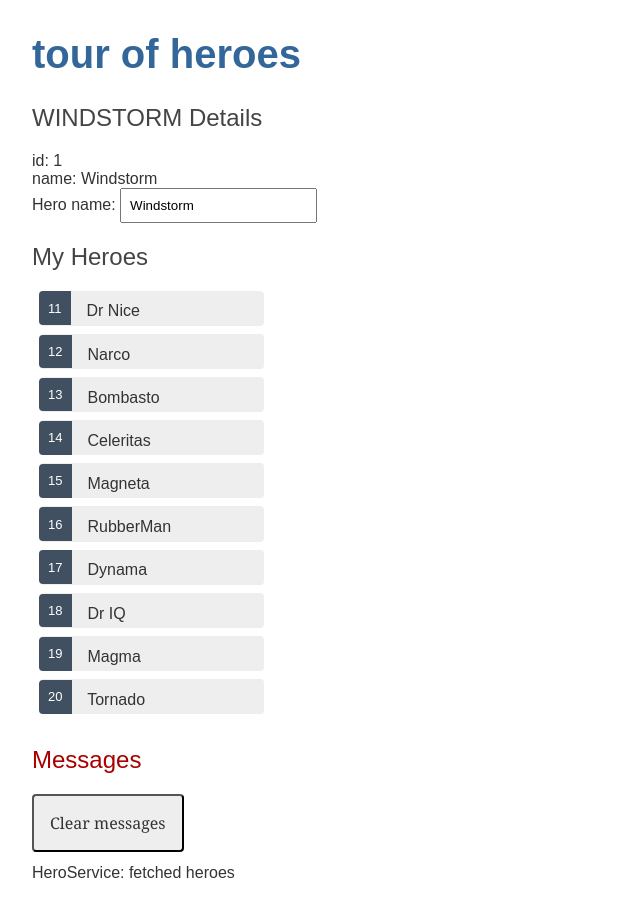
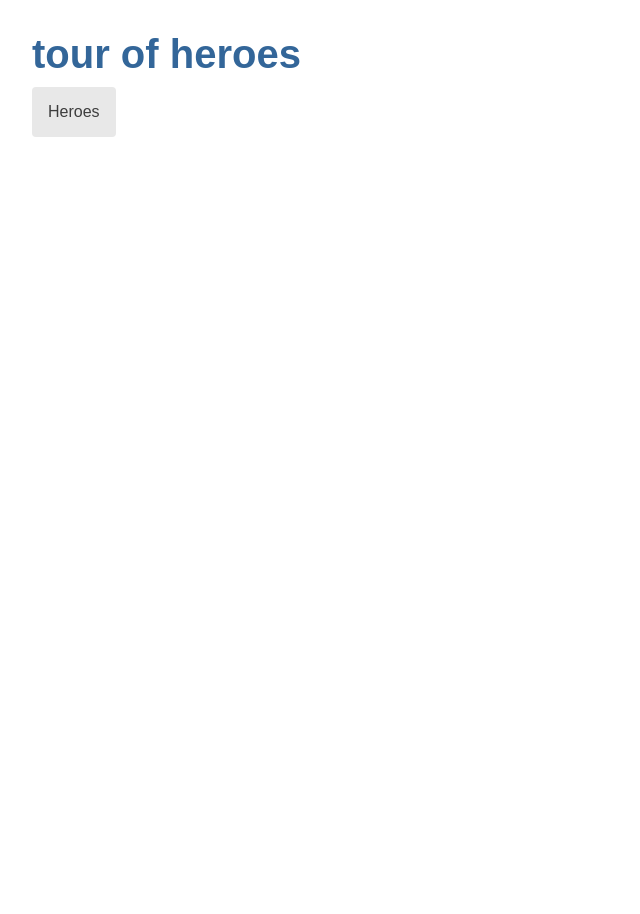
Before and after one commit to bobozzben/angular-tour-of-heroes, an Angular app: page / in a window 1280 px wide. Shown: the whole page, without its empty margins (0-640 px from the left). After the commit the page ends 800 px from the top, so only its background shows below. Built offline with nearby package versions, Linux system fonts and the light colour scheme.

Commit message:
dashboard

```diff
--- a/src/app/app-routing.module.ts
+++ b/src/app/app-routing.module.ts
@@ -1,10 +1,29 @@
 import { NgModule } from '@angular/core';
-import { RouterModule, Routes } from '@angular/router';
+import { RouterModule, Routes } from '@angular/router'; // 匯入 RouterModule 和 Routes，以便該應用具有路由功能
 
-const routes: Routes = [];
+import { HeroesComponent } from './heroes/heroes.component'; // 匯入 HeroesComponent，它將告訴路由器要去什麼地方
+import { DashboardComponent } from './dashboard/dashboard.component';
 
-@NgModule({
+
+//這一部分是你的路由配置。 Routes 告訴路由器，當用戶單擊連結或將 URL 貼上進瀏覽器位址列時要顯示哪個檢視。
+//典型的 Angular Route 具有兩個屬性：
+//  path: 用來匹配瀏覽器位址列中 URL 的字串。
+//  component: 導航到該路由時，路由器應該建立的元件。
+//這會告訴路由器把該 URL 與 path：'heroes' 匹配。 如果網址類似於 localhost:4200/heroes 就顯示 HeroesComponent。
+const routes: Routes = [
+  { path: 'heroes', component: HeroesComponent },
+  { path: 'dashboard', component: DashboardComponent }
+];
+
+@NgModule({ // @NgModule 元資料會初始化路由器，並開始監聽瀏覽器地址的變化。
+  //下面的程式碼行將 RouterModule 新增到 AppRoutingModule 的 imports 陣列中，同時透過呼叫 RouterModule.forRoot() 來用這些 routes 配置它：
+  //這個方法之所以叫 forRoot()，是因為你要在應用的最上層配置這個路由器。 forRoot() 方法會提供路由所需的服務提供者和指令，還會基於瀏覽器的當前 URL 執行首次導航。
   imports: [RouterModule.forRoot(routes)],
+  //接下來，AppRoutingModule 匯出 RouterModule，以便它在整個應用程式中生效。
   exports: [RouterModule]
 })
 export class AppRoutingModule { }
+
+//ng generate module app-routing --flat --module=app
+//--flat 把這個檔案放進了 src/app 中，而不是單獨的目錄中。
+//--module=app 告訴 CLI 把它註冊到 AppModule 的 imports 陣列中。
--- a/src/app/app.component.css
+++ b/src/app/app.component.css
@@ -0,0 +1,21 @@
+/* AppComponent's private CSS styles */
+h1 {
+  margin-bottom: 0;
+}
+nav a {
+  padding: 1rem;
+  text-decoration: none;
+  margin-top: 10px;
+  display: inline-block;
+  background-color: #e8e8e8;
+  color: #3d3d3d;
+  border-radius: 4px;
+}
+
+nav a:hover {
+  color: white;
+  background-color: #42545C;
+}
+nav a.active {
+  background-color: black;
+}
--- a/src/app/app.component.html
+++ b/src/app/app.component.html
@@ -1,3 +1,9 @@
 <h1> {{title}} </h1>
-<app-heroes></app-heroes> <!-- 顯示 HerosComponent 的元件 -->
+<!-- 顯示 HerosComponent 的元件
+<app-heroes></app-heroes>  -->
+<!-- 第五節 新增路由出口 RouterOutlet，AppComponent 的範本不再需要 <app-heroes>，因為只有當用戶導航到這裡時，才需要顯示 HeroesComponent。-->
+<nav>
+  <a routerLink="/heroes">Heroes</a>
+</nav>
+<router-outlet></router-outlet> <!-- <router-outlet> 會告訴路由器要在哪裡顯示路由的檢視。 -->
 <app-messages></app-messages> <!-- 顯示 MessagesComponent 的元件 -->
--- a/src/app/app.module.ts
+++ b/src/app/app.module.ts
@@ -7,6 +7,7 @@ import { AppComponent } from './app.component';
 import { HeroesComponent } from './heroes/heroes.component';
 import { HeroDetailComponent } from './hero-detail/hero-detail.component';
 import { MessagesComponent } from './messages/messages.component';
+import { DashboardComponent } from './dashboard/dashboard.component';
 
 
 @NgModule({
@@ -14,12 +15,13 @@ import { MessagesComponent } from './messages/messages.component';
     AppComponent,
     HeroesComponent,
     HeroDetailComponent,
-    MessagesComponent
+    MessagesComponent,
+    DashboardComponent
   ],
   imports: [
     BrowserModule,
     FormsModule,  //  NgModel 雙向資料繫結要匯入
-    AppRoutingModule
+    AppRoutingModule  // app-routing.module.ts
   ],
   providers: [],
   bootstrap: [AppComponent]
--- /dev/null
+++ b/src/app/dashboard/dashboard.component.css
@@ -0,0 +1,50 @@
+/* DashboardComponent's private CSS styles */
+
+h2 {
+  text-align: center;
+}
+
+.heroes-menu {
+  padding: 0;
+  margin: auto;
+  max-width: 1000px;
+
+  /* flexbox */
+  display: flex;
+  flex-direction: row;
+  flex-wrap: wrap;
+  justify-content: space-around;
+  align-content: flex-start;
+  align-items: flex-start;
+}
+
+a {
+  background-color: #3f525c;
+  border-radius: 2px;
+  padding: 1rem;
+  font-size: 1.2rem;
+  text-decoration: none;
+  display: inline-block;
+  color: #fff;
+  text-align: center;
+  width: 100%;
+  min-width: 70px;
+  margin: .5rem auto;
+  box-sizing: border-box;
+
+  /* flexbox */
+  order: 0;
+  flex: 0 1 auto;
+  align-self: auto;
+}
+
+@media (min-width: 600px) {
+  a {
+    width: 18%;
+    box-sizing: content-box;
+  }
+}
+
+a:hover {
+  background-color: #000;
+}
--- /dev/null
+++ b/src/app/dashboard/dashboard.component.html
@@ -0,0 +1,6 @@
+<h2>Top Heroes</h2>
+<div class="heroes-menu">
+  <a *ngFor="let hero of heroes">
+    {{hero.name}}
+  </a>
+</div>
--- /dev/null
+++ b/src/app/dashboard/dashboard.component.ts
@@ -0,0 +1,23 @@
+import { Component, OnInit } from '@angular/core';
+import { HeroService } from './../hero.service';
+import { Hero } from './../hero';
+
+
+@Component({
+  selector: 'app-dashboard',
+  templateUrl: './dashboard.component.html',
+  styleUrls: ['./dashboard.component.css']
+})
+export class DashboardComponent implements OnInit {
+  heroes:Hero[] = [];
+
+  constructor(private heroService:HeroService) { }
+
+  ngOnInit(): void {
+    this.getHeroes();
+  }
+  getHeroes() :void {
+    this.heroService.getHeroes().subscribe(heroes => this.heroes.slice(1,5));
+  }
+
+}
--- a/src/app/hero.ts
+++ b/src/app/hero.ts
@@ -1,3 +1,9 @@
+
+// 定義 2 個以上的 interface
+export interface _Hero {
+  id :number;
+  name :string;
+}
 export interface Hero {
   id :number;
   name :string;
--- a/src/app/heroes/heroes.component.ts
+++ b/src/app/heroes/heroes.component.ts
@@ -1,5 +1,6 @@
 import { Component, OnInit } from '@angular/core';
-import { Hero } from '../hero';
+import { Hero ,_Hero } from '../hero'; // 匯入2個以上的 Interface
+
 // import { HEROES } from '../mock-heroes'; 修改成使用 Service 方式，這裏不用再import 改 import HeroService
 import { HeroService } from '../hero.service';
 import { MessageService } from './../message.service';
@@ -12,7 +13,7 @@ import { MessageService } from './../message.service';
 })
 export class HeroesComponent implements OnInit {
   // property
-  hero_: Hero = { id: 1, name: 'Windstorm' };  // 使用 hero.ts 的 interface ,在此加入一筆資料 hero_ 第一節用
+  hero_: _Hero = { id: 1, name: 'Windstorm' };  // 使用 hero.ts 的 interface ,在此加入一筆資料 hero_ 第一節用
   // heroes = HEROES; 修改成使用 Service 方式
   heroes: Hero[] = [];
   selectedHero?: Hero;
```
